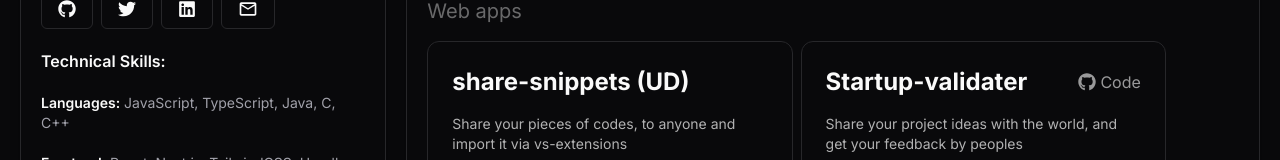
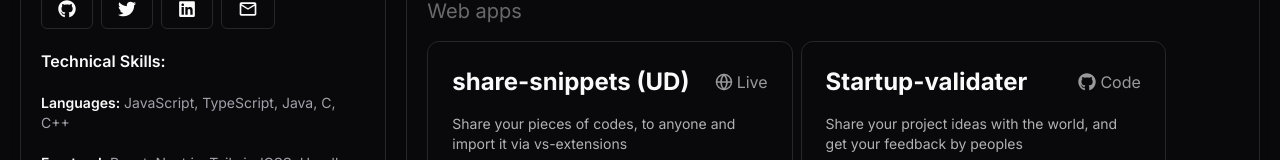
Before and after one commit to Piyush5784/Piyush-portfolio, a Next.js app: page / in a window 1280 px wide. Shown: the part 256-416 px from the top of the page. Built offline with nearby package versions, Linux system fonts and the light colour scheme.

Commit message:
Update Content.ts

```diff
--- a/src/Content.ts
+++ b/src/Content.ts
@@ -112,7 +112,7 @@ export const Content: ContentType = {
       description:
         "Share your pieces of codes, to anyone and import it via vs-extensions",
       skills: ["Nextjs", "Typescript", "Prisma", "Tailwind"],
-      // liveSrc: "https://www.share-snippets.site",
+       liveSrc: "https://www.share-snippets.site",
       // sourceSrc: "https://github.com/Piyush5784/startup-validater",
     },
     {
```
